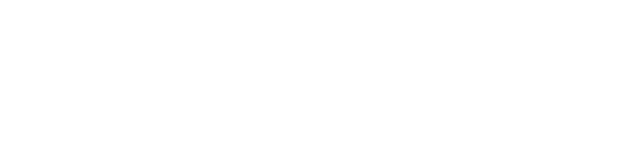
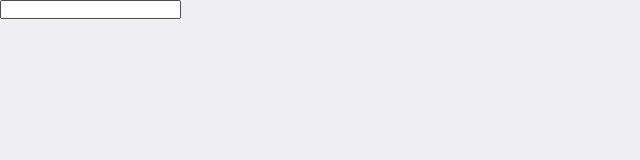
Before and after one commit to aliydgi/Calculator, a website: page index.html in a window 1280 px wide. Shown: the whole page, without its empty margins (0-640 px from the left). Drawn offline with Linux system fonts and the light colour scheme.

Commit message:
uploading new changes

```diff
--- a/index.css
+++ b/index.css
@@ -0,0 +1,10 @@
+* {
+    margin: 0;
+    padding: 0;
+    box-sizing: border-box;
+}
+
+body {
+    min-height: 100vh;
+    background: #efeff2;
+}
--- a/index.html
+++ b/index.html
@@ -4,10 +4,15 @@
     <meta charset="UTF-8">
     <meta http-equiv="X-UA-Compatible" content="IE=edge">
     <meta name="viewport" content="width=<device-width>, initial-scale=1.0">
-    <title>Document</title>
+    <title>Calculator</title>
+    <link rel="stylesheet" href="index.css">
 </head>
 <body>
-
+    <section class="calculator>
+        <form>
+                <input type="text" class="screen">
+        </form>
+    </section>
 
 
     <script src="app.js"></script>
```
Also changed, not shown: package.json (added, +19 -0 lines).
